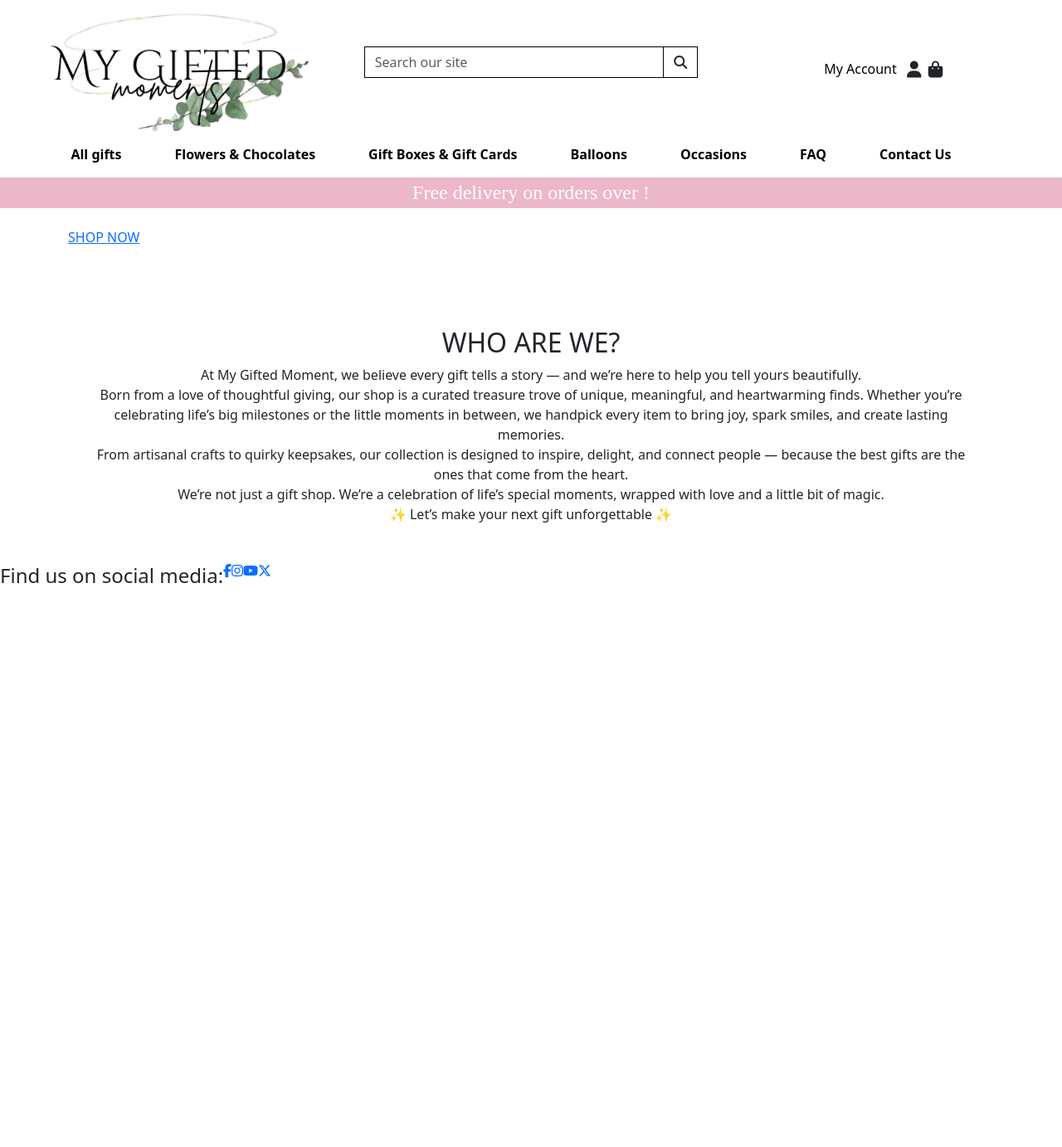
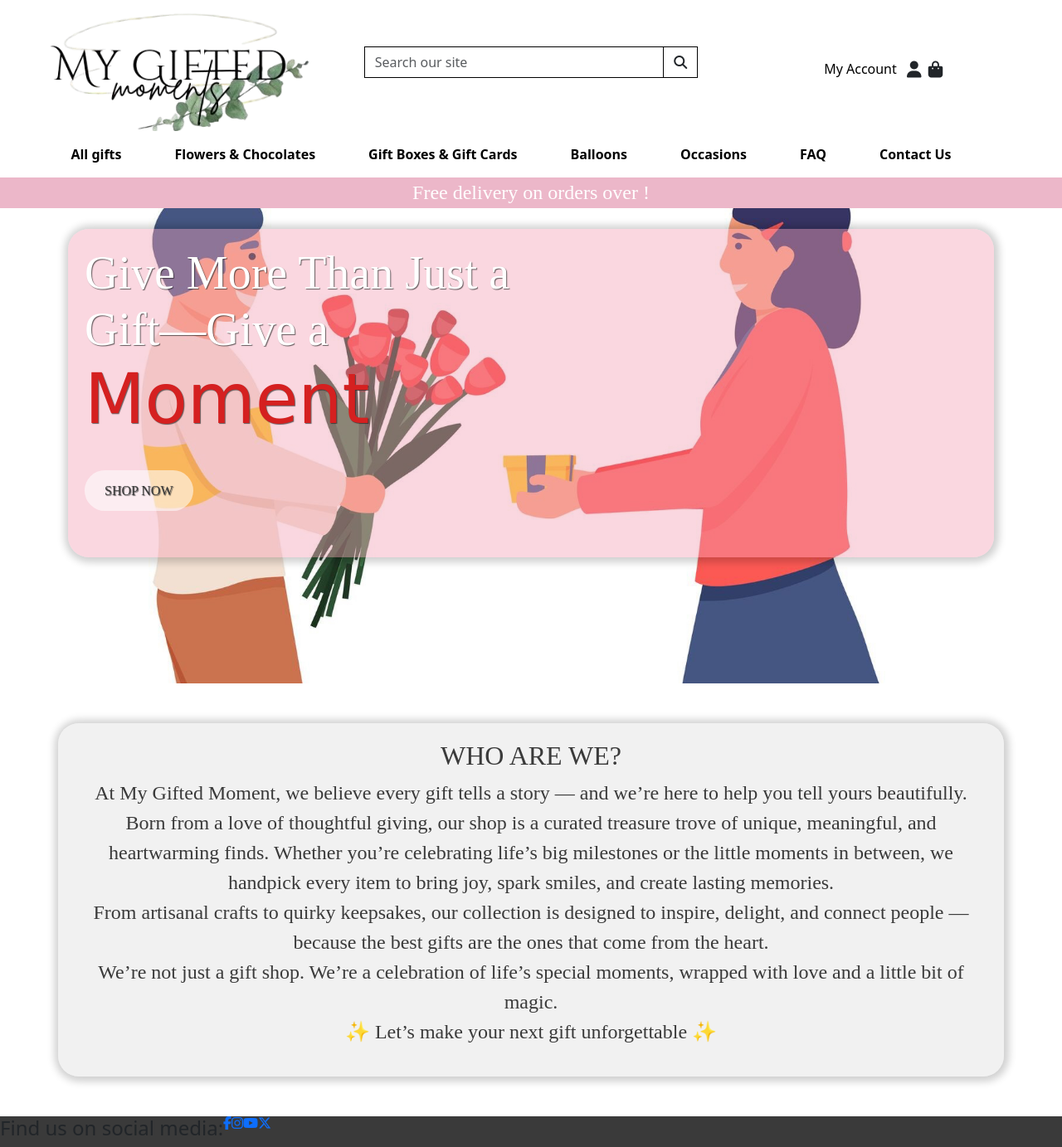
Before and after one commit to dfedyachkina/my-gifted-moments, a Django app: page / in a window 1280 px wide. Shown: the whole page at 83% size. Before the commit the page ends 703 px from the top, so only its background shows below. Run offline with Django 5.2, Linux system fonts and the light colour scheme; some libraries are stand-ins or nearby versions.

Commit message:
Add style to home elements in base css

```diff
--- a/static/css/base.css
+++ b/static/css/base.css
@@ -69,7 +69,77 @@
     font-family: "Playfair Display", serif;
 }
 
+/* Home */
+.home-banner {
+    background: url('/media/freepik__adjust__81266.jpeg') no-repeat center center;
+    background-size: cover;
+    background-position: center;
+    min-height: 100vh;
+
+    display: flex;
+    align-items: center;
+    justify-content: center;
+    color: #fff;
+    padding: 4rem 0;
+    text-align: left;
 }
+
+.text-banner {
+    background-color: #f4a1b56b;
+border-radius: 25px;
+padding: 20px;
+box-shadow: 1px 1px 10px 5px rgba(0, 0, 0, 0.19);
+display: flex;
+flex-wrap: wrap;
+margin-top: 100px;
+font-family: "Playfair Display", serif;
+text-shadow: 1px 1px 1px rgba(34, 34, 34, 0.68);
+min-height: 100px;
+}
+
+.moment-word-banner {
+    font-family: "Imperial Script", cursive;
+    font-size: 1.5em;
+    color: rgb(213, 32, 32);
+
+}
+
+/* Text styling override */
+.logo-font {
+    font-weight: 700;
+    font-size: 2.5rem;
+}
+
+/* Button tweaks */
+.btn-banner {
+    color: #3a3a3a;
+background-color: rgba(255, 255, 255, 0.57);
+padding: 0.75rem 1.5rem;
+font-size: 1rem;
+border-radius: 30px;
+cursor: pointer;
+transition: all 0.3s ease-in-out;
+text-decoration: none;
+}
+
+.btn-banner:hover {
+    color: #fff;
+    transform: scale(1.05);
+    background-color: rgba(1, 71, 42, 0.62);
+}
+
+.home-text {
+    font-family: "Playfair Display", serif;
+    margin: 20px;
+    background-color: #dddddd6b;
+    border-radius: 25px;
+    padding: 20px 20px;
+    color: #3a3a3a;
+    font-size: 1.5em;
+    box-shadow: 1px 1px 10px 5px rgba(0, 0, 0, 0.19);
+
+}
+
 
 /* Footer */
 footer {
```
